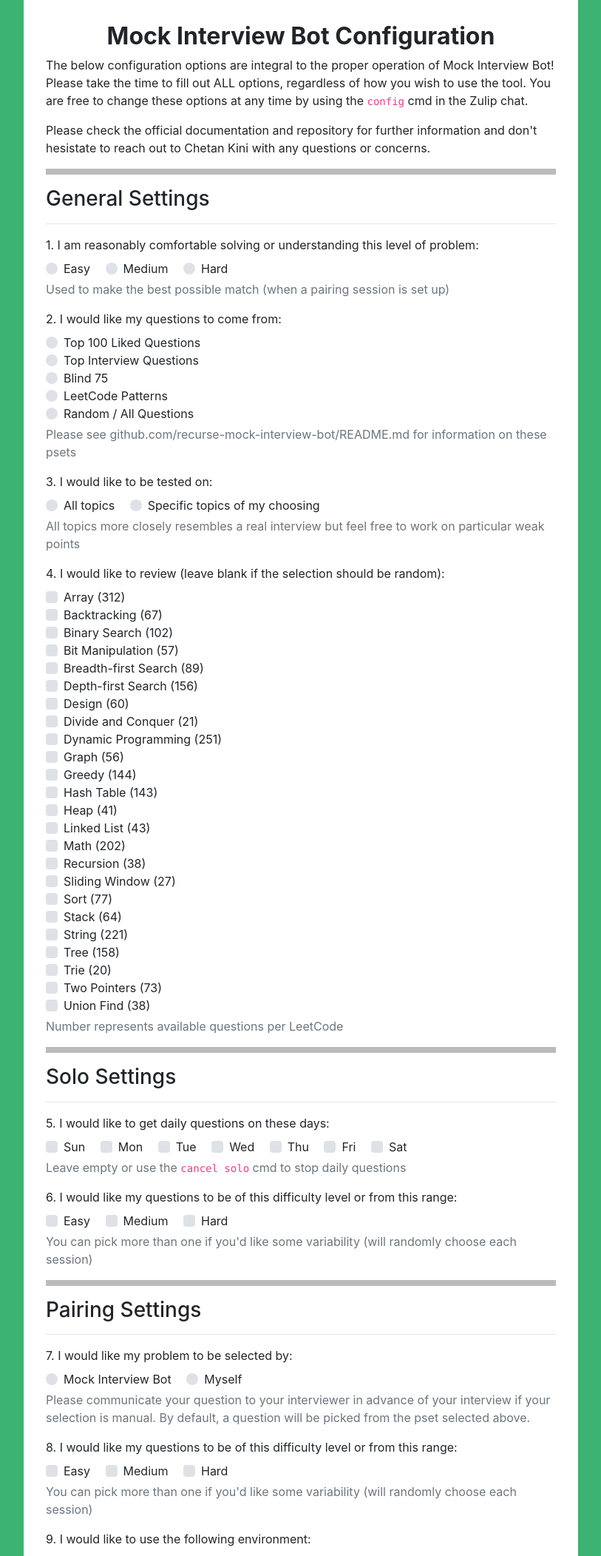
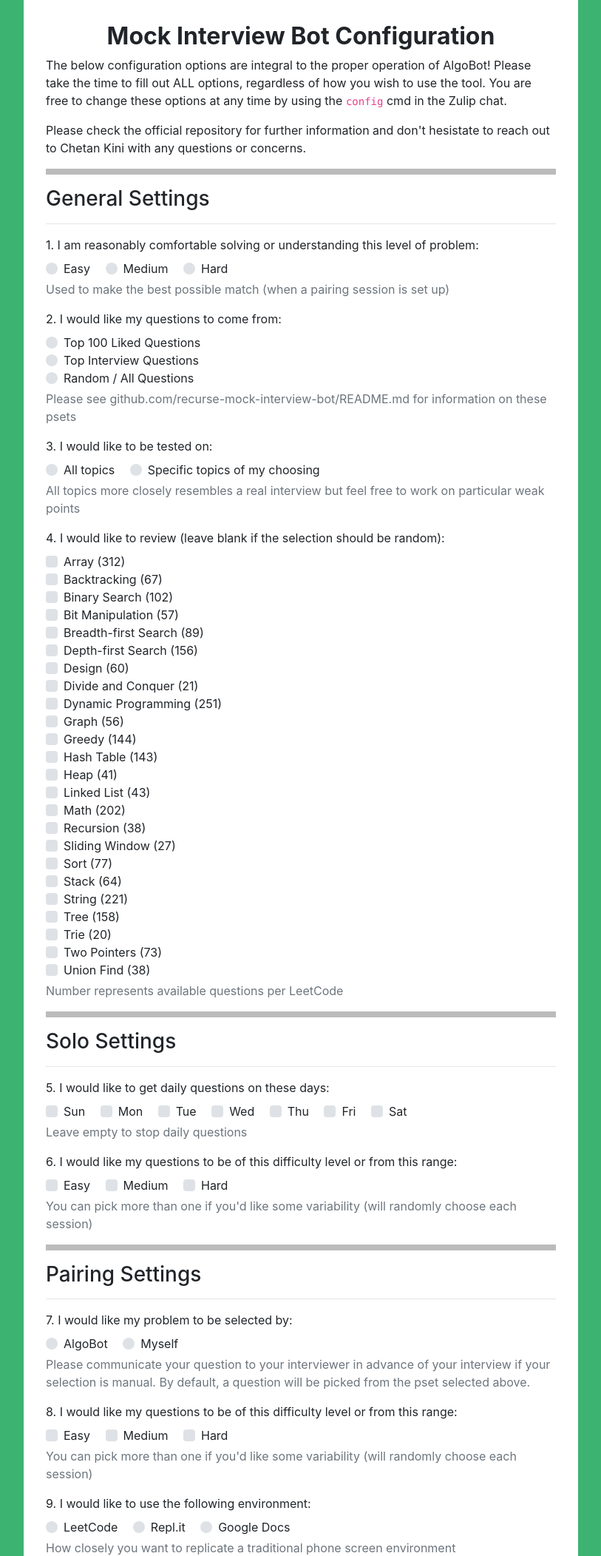
Before and after one commit to cdkini/AlgoBot, a Python web app: template static/templates/config.html in a window 1280 px wide. Shown: the top 2103 px of the page at 74% size, without its empty margins (233-1046 px from the left). Run offline with Jinja, Linux system fonts and the light colour scheme; the template is opened without the code that fills it, so the values that code supplies are empty; some libraries are stand-ins or nearby versions.

Commit message:
chore(misc): Make minor updates to msgs

```diff
--- a/static/templates/config.html
+++ b/static/templates/config.html
@@ -15,15 +15,13 @@
     <h2 id="header">Mock Interview Bot Configuration</h2>
     <p>
       The below configuration options are integral to the proper operation of
-      Mock Interview Bot! Please take the time to fill out ALL options,
-      regardless of how you wish to use the tool. You are free to change these
-      options at any time by using the
-      <code>config</code> cmd in the Zulip chat.
+      AlgoBot! Please take the time to fill out ALL options, regardless of how
+      you wish to use the tool. You are free to change these options at any time
+      by using the <code>config</code> cmd in the Zulip chat.
     </p>
     <p>
-      Please check the official documentation and repository for further
-      information and don't hesistate to reach out to Chetan Kini with any
-      questions or concerns.
+      Please check the official repository for further information and don't
+      hesistate to reach out to Chetan Kini with any questions or concerns.
     </p>
     <hr class="thick" />
     <h3>General Settings</h3>
@@ -120,41 +118,9 @@
               aria-describedby="questionListHelpBlock"
               required="required"
               class="custom-control-input"
-              value="blind75"
+              value="random"
             />
             <label for="questionList2" class="custom-control-label"
-              >Blind 75</label
-            >
-          </div>
-        </div>
-        <div class="custom-controls-stacked">
-          <div class="custom-control custom-radio">
-            <input
-              name="questionList"
-              id="questionList3"
-              type="radio"
-              aria-describedby="questionListHelpBlock"
-              required="required"
-              class="custom-control-input"
-              value="leetcodePatterns"
-            />
-            <label for="questionList3" class="custom-control-label"
-              >LeetCode Patterns</label
-            >
-          </div>
-        </div>
-        <div class="custom-controls-stacked">
-          <div class="custom-control custom-radio">
-            <input
-              name="questionList"
-              id="questionList4"
-              type="radio"
-              aria-describedby="questionListHelpBlock"
-              required="required"
-              class="custom-control-input"
-              value="random"
-            />
-            <label for="questionList4" class="custom-control-label"
               >Random / All Questions</label
             >
           </div>
@@ -651,8 +617,7 @@
           <label for="soloDays6" class="custom-control-label">Sat</label>
         </div>
         <span id="soloDaysHelpBlock" class="form-text text-muted"
-          >Leave empty or use the <code>cancel solo</code> cmd to stop daily
-          questions</span
+          >Leave empty to stop daily questions</span
         >
       </div>
     </div>
@@ -721,7 +686,7 @@
             required="required"
           />
           <label for="questionSelection0" class="custom-control-label"
-            >Mock Interview Bot</label
+            >AlgoBot</label
           >
         </div>
         <div class="custom-control custom-radio custom-control-inline">
```
Also changed, not shown: src/bot/messages.json (+5 -5 lines), 2 other files.
